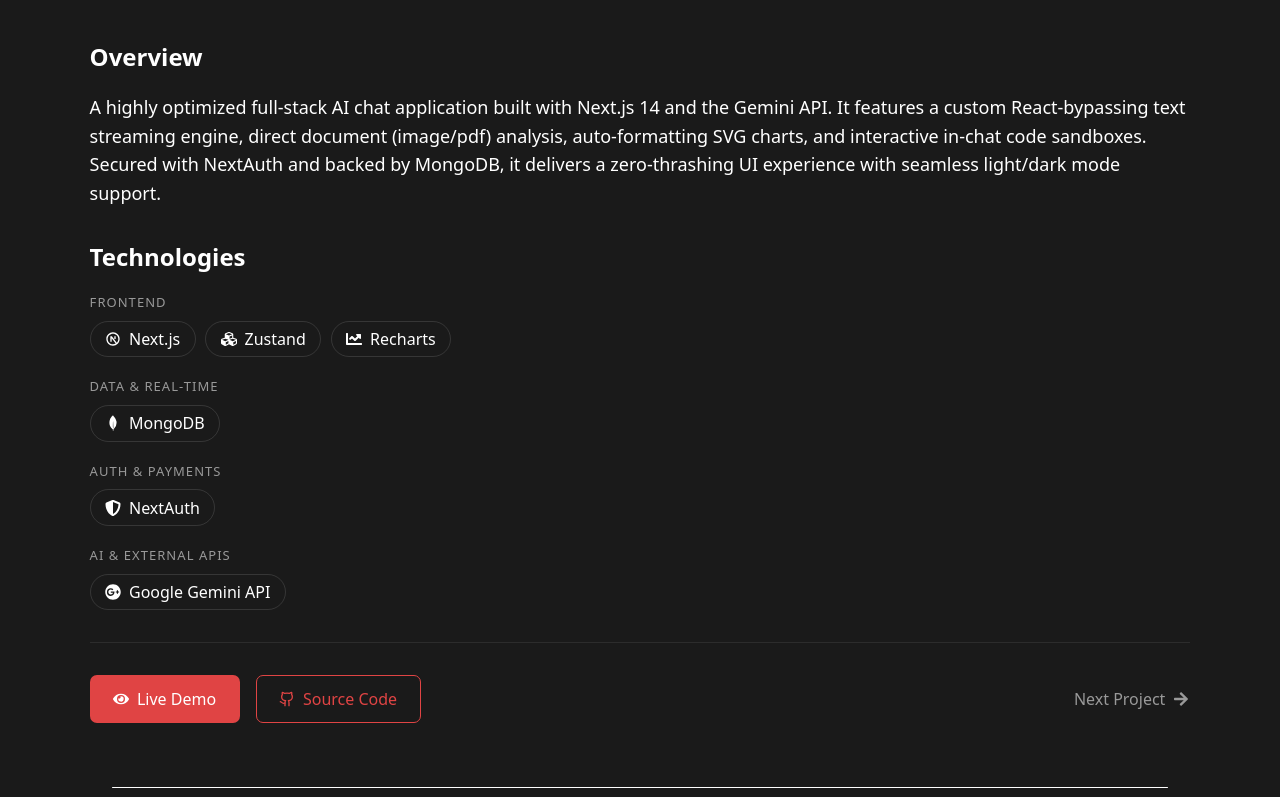
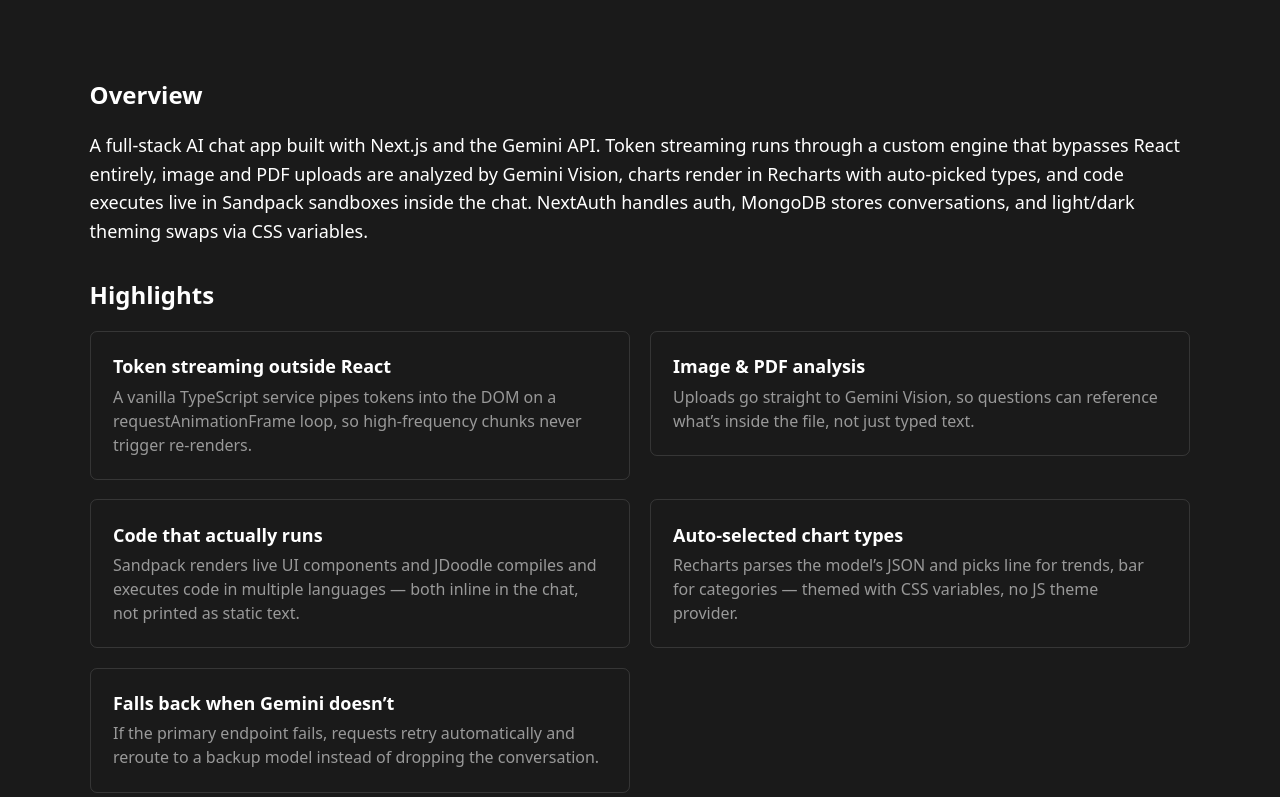
Before and after one commit to krazio-01/Portfolio, a React (Vite) app: page /work/AetherBot in a window 1280 px wide. Shown: the part 1143-1940 px from the top of the page. Built offline with nearby package versions, Linux system fonts and the light colour scheme.

Commit message:
rewrite project copy and content

```diff
--- a/src/pages/Work/work-items.js
+++ b/src/pages/Work/work-items.js
@@ -6,24 +6,92 @@ import Work4 from '../../assets/images/work4.png';
 export const projects = [
     {
         title: 'Whisperwave',
-        tagline: 'Connect seamlessly with real-time chat, anytime, anywhere.',
+        tagline: 'Real-time chat with per-chat encryption, WebRTC calls, and Redis-backed history.',
         note: 'the encryption is actually real',
         stamp: 'Shipped',
         description:
-            'Whisperwave is an advanced real-time communication platform built with the MERN stack. It goes beyond basic messaging by featuring dynamic end-to-end encryption for ultimate privacy, WebRTC for seamless peer-to-peer media calls, and a Redis sliding-window cache for lightning-fast message retrieval. It delivers a premium user experience complete with live typing indicators, read receipts, advanced group management, and media sharing.',
+            'A real-time chat platform built on the MERN stack. Every conversation is encrypted with its own HMAC-derived AES key, voice and video calls run peer-to-peer over WebRTC, and a Redis sliding-window cache keeps recent messages in memory so chats open without waiting on MongoDB. Typing indicators, read receipts, group management, and image sharing round it out.',
+        shotCaptions: [
+            'No phone number required — identity is a username, sessions are just JWTs.',
+            'Someone\u2019s watching you type — underneath, sensitive changes need their own verification.',
+            'Image sharing and read receipts, pushed live over Socket.io the moment they happen.',
+            'The group info panel — edit rights are role-gated, so only the admin sees that icon.',
+            'An incoming call — audio and video are raw WebRTC peer connections, no SDK wrapper.',
+        ],
+        highlights: [
+            {
+                title: 'Per-chat encryption keys',
+                description:
+                    'Every conversation encrypts with its own AES key, derived via HMAC-SHA256 — no single shared secret across the app.',
+            },
+            {
+                title: 'WebRTC voice & video',
+                description:
+                    'Calls run as peer-to-peer connections on the browser\u2019s WebRTC APIs — no third-party video SDK.',
+            },
+            {
+                title: 'Redis sliding-window cache',
+                description:
+                    'Recent messages live in a Redis list; MongoDB is only queried when you scroll past what\u2019s cached.',
+            },
+            {
+                title: 'Group chat management',
+                description:
+                    'Auto-assigned admins, renaming, and adding or removing members — real control over a group, not just membership.',
+            },
+            {
+                title: 'Live typing & read receipts',
+                description:
+                    'See when someone\u2019s typing and when a message\u2019s actually been read, in both one-on-one and group chats.',
+            },
+        ],
         src: Work3,
         technologies: ['React', 'Node.js', 'Express.js', 'MongoDB', 'Redis', 'Socket.io', 'WebRTC', 'Cloudinary'],
         viewLink: 'https://whisperwave.onrender.com/',
-        codeLink: 'https://github.com/krazio-01/Whisperwave.git',
+        codeLink: 'https://github.com/krazio-01/Whisperwave',
     },
     {
         title: 'AetherBot',
-        tagline:
-            'A production-ready AI platform featuring multimodal chat, live code execution, and dynamic data visualization.',
+        tagline: 'A production ready AI chat workspace with multimodal input, in-chat code execution, and live charts.',
         note: 'yes, it really draws the charts',
         stamp: 'Shipped',
         description:
-            'A highly optimized full-stack AI chat application built with Next.js 14 and the Gemini API. It features a custom React-bypassing text streaming engine, direct document (image/pdf) analysis, auto-formatting SVG charts, and interactive in-chat code sandboxes. Secured with NextAuth and backed by MongoDB, it delivers a zero-thrashing UI experience with seamless light/dark mode support.',
+            'A full-stack AI chat app built with Next.js and the Gemini API. Token streaming runs through a custom engine that bypasses React entirely, image and PDF uploads are analyzed by Gemini Vision, charts render in Recharts with auto-picked types, and code executes live in Sandpack sandboxes inside the chat. NextAuth handles auth, MongoDB stores conversations, and light/dark theming swaps via CSS variables.',
+        shotCaptions: [
+            'The front door — the one static page in an app built around streaming.',
+            'The workspace — tokens stream into the DOM via requestAnimationFrame, skipping React.',
+            'Attach an image or a PDF and ask about it — Gemini Vision reads the file itself.',
+            'That code block isn\u2019t a screenshot — Sandpack is running it live, inside the reply.',
+            'It parsed the reply\u2019s JSON, saw a trend, and picked a line chart over a bar on its own.',
+            'Share Chat — every conversation can mint its own unique link, straight to the clipboard.',
+        ],
+        highlights: [
+            {
+                title: 'Token streaming outside React',
+                description:
+                    'A vanilla TypeScript service pipes tokens into the DOM on a requestAnimationFrame loop, so high-frequency chunks never trigger re-renders.',
+            },
+            {
+                title: 'Image & PDF analysis',
+                description:
+                    'Uploads go straight to Gemini Vision, so questions can reference what\u2019s inside the file, not just typed text.',
+            },
+            {
+                title: 'Code that actually runs',
+                description:
+                    'Sandpack renders live UI components and JDoodle compiles and executes code in multiple languages — both inline in the chat, not printed as static text.',
+            },
+            {
+                title: 'Auto-selected chart types',
+                description:
+                    'Recharts parses the model\u2019s JSON and picks line for trends, bar for categories — themed with CSS variables, no JS theme provider.',
+            },
+            {
+                title: 'Falls back when Gemini doesn\u2019t',
+                description:
+                    'If the primary endpoint fails, requests retry automatically and reroute to a backup model instead of dropping the conversation.',
+            },
+        ],
         src: Work2,
         technologies: ['Next.js', 'Google Gemini API', 'Zustand', 'Recharts', 'MongoDB', 'NextAuth'],
         viewLink: 'https://aether-bot.vercel.app/',
@@ -31,15 +99,51 @@ export const projects = [
     },
     {
         title: 'Envision',
-        tagline: 'Stream your favorites with ease on our comprehensive entertainment hub.',
+        tagline: 'A Netflix-style streaming app — browse, stream, and let Gemini pick your next watch.',
         note: 'an AI actually picked this for you',
         stamp: 'Shipped',
         description:
-            'Envision is a full-stack streaming application built with React and Node.js. It delivers a Netflix-style experience directly in the browser, featuring instant media playback, smart AI recommendations powered by Google Gemini, automatic watch-time tracking, and secure JWT-based authentication. Users can effortlessly browse, bookmark, and stream their favorite movies and TV shows across any device.',
+            'A full-stack streaming app built with React and Node.js. TMDB supplies the catalog, Vidsrc supplies the streams, and Google Gemini turns watch history into recommendations. Watch time is tracked automatically to mark titles Completed or Dropped, bookmarks build a personal library, and JWT auth covers sign-up, email verification, and password reset.',
+        shotCaptions: [
+            'The hero slot is whatever TMDB says is trending — and browsing needs no account.',
+            'Typed \u2018action adventure\u2019 — Gemini returned a shortlist with reasons, not a genre dump.',
+            'The player — episode rail on the right for shows, plus backup servers if one drags.',
+            'Hover a poster, get the preview card — yes, like that other streaming site. On purpose.',
+            'Explore — filter and sort from the top right, for when you know your own taste.',
+        ],
+        highlights: [
+            {
+                title: 'History-aware AI search',
+                description:
+                    'Gemini weighs what you\u2019ve finished or dropped — not just genre tags — before suggesting what\u2019s next.',
+            },
+            {
+                title: 'Backup streaming servers',
+                description: 'Playback can switch to a fallback source mid-stream instead of leaving you buffering.',
+            },
+            {
+                title: 'Automatic watch tracking',
+                description: 'Watch time marks titles Completed or Dropped on its own — nothing to update by hand.',
+            },
+            {
+                title: 'TMDB + Vidsrc + Gemini',
+                description:
+                    'Catalog metadata, stream sources, and recommendations each come from a different API, composed into one UI.',
+            },
+        ],
         src: Work4,
-        technologies: ['React', 'Node.js', 'Express.js', 'MongoDB', 'Cloudinary', 'Google Gemini API'],
+        technologies: [
+            'React',
+            'Node.js',
+            'Express.js',
+            'MongoDB',
+            'TMDB',
+            'Vidsrc',
+            'Google Gemini API',
+            'Cloudinary',
+        ],
         viewLink: 'https://envision-watch.vercel.app/',
-        codeLink: 'https://github.com/krazio-01/Envision.git',
+        codeLink: 'https://github.com/krazio-01/Envision',
     },
     {
         title: 'QuizPortal',
@@ -48,6 +152,32 @@ export const projects = [
         stamp: 'Client Work',
         description:
             'Freelance project for League Of Logic to run their student quiz events end to end. I built the registration flow, integrated PayGlocal for one-time entry payments, and set up on-the-spot certificate generation with pdf-lib once a student completes a quiz. The dashboard also shows upcoming quiz schedules, with NextAuth handling login, Cloudinary storing certificate assets, and Nodemailer sending confirmation emails throughout.',
+        shotCaptions: [
+            'The client\u2019s brand and palette, not mine — that\u2019s the discipline of client work.',
+            'A practice quiz open to guests — the only gate here is the reCAPTCHA in the corner.',
+            'Vouchers and a robotics camp for toppers; every finisher\u2019s certificate comes from pdf-lib.',
+            'The \u2018why join\u2019 pitch — benefits, a logic teaser, grade-wise invites to compete.',
+        ],
+        highlights: [
+            {
+                title: 'Registration & validation flow',
+                description:
+                    'Register, pay, take the quiz on the external provider — the return trip validates participation automatically.',
+            },
+            {
+                title: 'Personalized PDF certificates',
+                description: 'pdf-lib builds a personalized certificate the moment participation is confirmed.',
+            },
+            {
+                title: 'PayGlocal payment gate',
+                description:
+                    'Handles the one-time entry fee, with reCAPTCHA sitting in front of the registration form.',
+            },
+            {
+                title: 'Automated confirmations',
+                description: 'Nodemailer sends the confirmation email as soon as registration goes through.',
+            },
+        ],
         src: Work1,
         technologies: ['Next.js', 'MongoDB', 'NextAuth', 'PayGlocal', 'pdf-lib', 'Cloudinary', 'Framer Motion'],
         viewLink: 'https://quizy-tan.vercel.app/',
```
